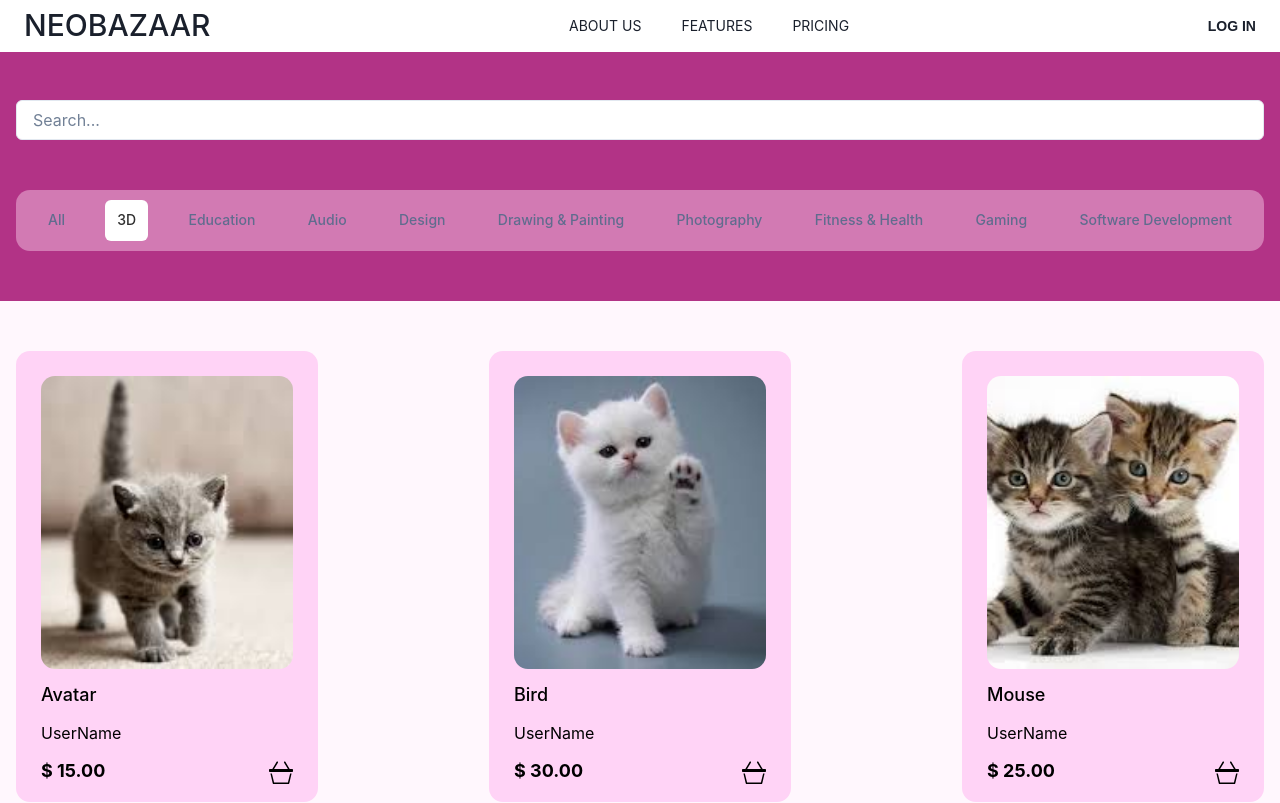
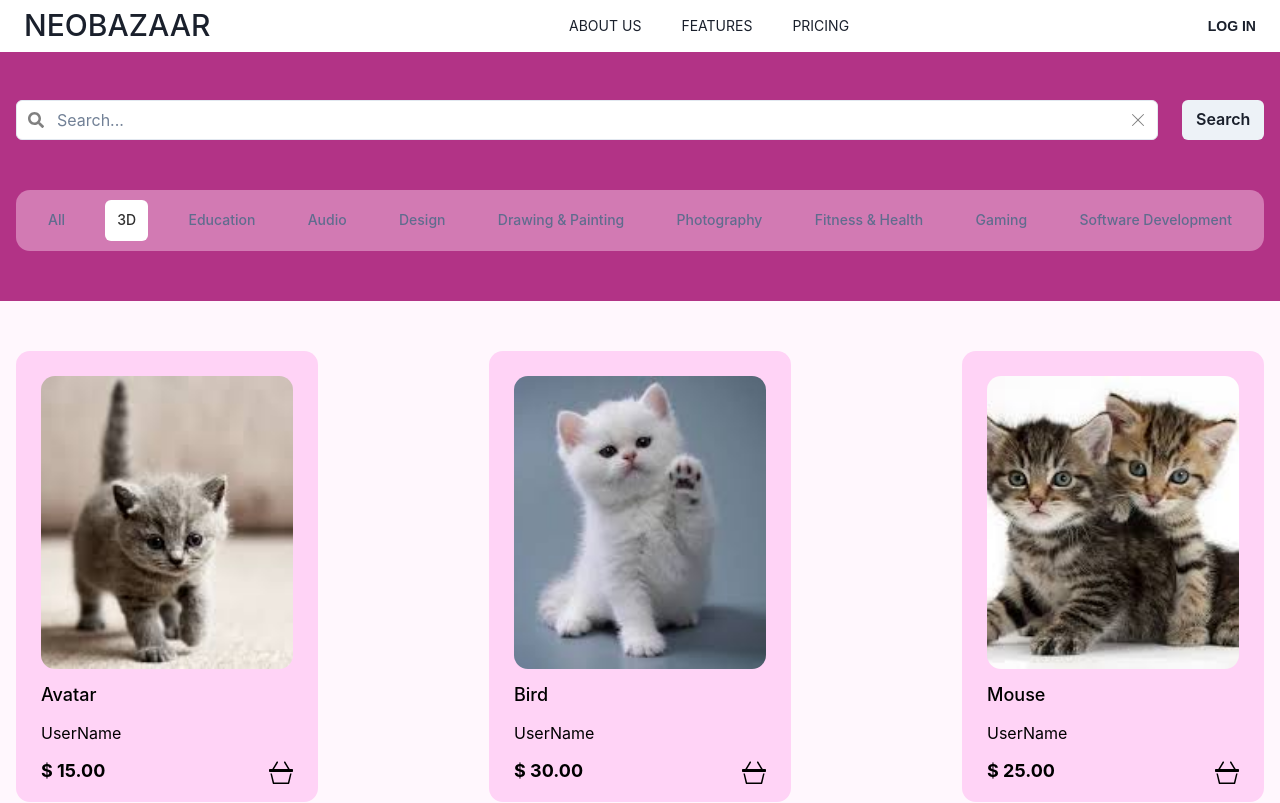
Before and after one commit to lada000/DigitalBazaar, a React (Create React App) app: page /3D in a window 1280 px wide. Shown: the top 803 px of the page. Built offline with nearby package versions, Linux system fonts and the light colour scheme.

Commit message:
Add Search

```diff
--- a/src/pages/CardList/_categoryFilter.jsx
+++ b/src/pages/CardList/_categoryFilter.jsx
@@ -1,21 +1,23 @@
-import React, { useState, useEffect } from 'react';
+import React, { useState, useEffect, useCallback } from 'react';
 import { Box, Button, Container } from "@chakra-ui/react";
-import { Link as ReactRouterLink, useLocation, useParams } from "react-router-dom";
+import { Link as ReactRouterLink, useLocation, useParams, useNavigate   } from "react-router-dom";
 
 
 
 const CategoryFilter = () => {
   const location = useLocation();
+  const navigate = useNavigate();
   const [selectedCategory, setSelectedCategory] = useState('All');
 
   useEffect(() => {
-     const pathCategory = location.pathname.split('/')[1];
-     setSelectedCategory(pathCategory || 'All');
+      const pathCategory = location.pathname.split('/')[1];
+      setSelectedCategory(pathCategory || 'All');
   }, [location]);
 
-  const handleCategoryClick = (category) => {
-     setSelectedCategory(category);
-  };
+  const handleCategoryClick = useCallback((category) => {
+    navigate(`/${category}`);
+   }, [navigate]);
+
 
  const ButtonStyle = (category) => ({
     color: selectedCategory === category ? '#2F2F2F' : '#606C8E',
@@ -45,28 +47,28 @@ const CategoryFilter = () => {
 };
 
 const backgroundColor = sectionFilterAndSearchBackgrounds[category] || "#ffffff";
-
-
-
  return (
     <Box as="section" className="AllCategories" padding='25px 0 50px'>
       <Container maxW="8xl" padding='0px'>
-        <Box display="flex" justifyContent="space-between" bg={backgroundColor} borderRadius="14px" padding="10px">
-        <ReactRouterLink to="/All"><Button sx={ButtonStyle('All')} onClick={() => handleCategoryClick('All')}>All</Button></ReactRouterLink>
-          <ReactRouterLink to="/3D"> <Button sx={ButtonStyle('3D')} onClick={() => handleCategoryClick('3D')}>3D</Button></ReactRouterLink>
-          <ReactRouterLink to="/Education"> <Button sx={ButtonStyle('Education')} onClick={() => handleCategoryClick('Education')}>Education</Button></ReactRouterLink>
-          <ReactRouterLink to="/Audio"> <Button sx={ButtonStyle('Audio')} onClick={() => handleCategoryClick('Audio')}>Audio</Button></ReactRouterLink>
-          <ReactRouterLink to="/Design"> <Button sx={ButtonStyle('Design')} onClick={() => handleCategoryClick('Design')}>Design</Button></ReactRouterLink>
-          <ReactRouterLink to="/Drawing-&-Painting"> <Button sx={ButtonStyle('Drawing-&-Painting')} onClick={() => handleCategoryClick('Drawing-&-Painting')}>Drawing & Painting</Button></ReactRouterLink>
-          <ReactRouterLink to="/Photography"> <Button sx={ButtonStyle('Photography')} onClick={() => handleCategoryClick('Photography')}>Photography</Button></ReactRouterLink>
-          <ReactRouterLink to="/Fitness-&-Health"> <Button sx={ButtonStyle('Fitness-&-Health')} onClick={() => handleCategoryClick('Fitness-&-Health')}>Fitness & Health</Button></ReactRouterLink>
-          <ReactRouterLink to="/Gaming"> <Button sx={ButtonStyle('Gaming')} onClick={() => handleCategoryClick('Games')}>Gaming</Button></ReactRouterLink>
-          <ReactRouterLink to="/Software-&-Development"> <Button sx={ButtonStyle('Software-&-Development')} onClick={() => handleCategoryClick('Software-&-Development')}>Software Development</Button></ReactRouterLink>
+      <Box display="flex" justifyContent="space-between" bg={backgroundColor} borderRadius="14px" padding="10px">
+          <Button sx={ButtonStyle('All')} onClick={() => handleCategoryClick('All')}>All</Button>
+          <Button sx={ButtonStyle('3D')} onClick={() => handleCategoryClick('3D')}>3D</Button>
+          <Button sx={ButtonStyle('Education')} onClick={() => handleCategoryClick('Education')}>Education</Button>
+          <Button sx={ButtonStyle('Audio')} onClick={() => handleCategoryClick('Audio')}>Audio</Button>
+          <Button sx={ButtonStyle('Design')} onClick={() => handleCategoryClick('Design')}>Design</Button>
+          <Button sx={ButtonStyle('Drawing-&-Painting')} onClick={() => handleCategoryClick('Drawing-&-Painting')}>Drawing & Painting</Button>
+          <Button sx={ButtonStyle('Photography')} onClick={() => handleCategoryClick('Photography')}>Photography</Button>
+          <Button sx={ButtonStyle('Fitness-&-Health')} onClick={() => handleCategoryClick('Fitness-&-Health')}>Fitness & Health</Button>
+          <Button sx={ButtonStyle('Gaming')} onClick={() => handleCategoryClick('Gaming')}>Gaming</Button>
+          <Button sx={ButtonStyle('Software-&-Development')} onClick={() => handleCategoryClick('Software-&-Development')}>Software Development</Button>
         </Box>
       </Container>
     </Box>
  );
 };
 
+const MemoizedCategoryFilter = React.memo(CategoryFilter);
 
-export default CategoryFilter;
+
+
+export default MemoizedCategoryFilter;
--- a/src/pages/CardList/_productCard.jsx
+++ b/src/pages/CardList/_productCard.jsx
@@ -1,5 +1,5 @@
 import React from "react";
-import { Container, Box, Center, Link, Text } from "@chakra-ui/react";
+import { Box, Image, Text } from "@chakra-ui/react";
 import { BsBasket3 } from "react-icons/bs";
 
 
@@ -30,7 +30,7 @@ const ProductCard = ({ product }) => {
       borderRadius='14px'
       p='25px'
       color='#000'>
-      <img
+      <Image
         src={photo}
         alt={name}
         width='100%'
--- a/src/pages/CardList/_search.jsx
+++ b/src/pages/CardList/_search.jsx
@@ -1,25 +1,52 @@
-import React, { useState } from 'react';
-import { Box, Input, InputRightElement, IconButton } from '@chakra-ui/react';
-import { SearchIcon, CloseIcon } from '@chakra-ui/icons';
+import React, { useState } from "react";
+import {
+  Box,
+  Input,
+  InputRightElement,
+  InputLeftElement,
+  Button,
+  InputGroup,
+} from "@chakra-ui/react";
+import { FaSearch } from "react-icons/fa";
+import { BsXLg } from "react-icons/bs";
 
+const Search = ({ onSearch }) => {
+  const [searchQuery, setSearchQuery] = useState("");
 
-const Search = ({ products }) => {
+  const handleSearch = (event) => {
+    if (event.key === "Enter" || event.type === "click") {
+      event.preventDefault();
+      onSearch(searchQuery);
+    }
+  };
+
+  const handleClear = () => {
+    setSearchQuery("");
+    onSearch("");
+  };
 
   return (
-    <Box       padding='50px 0 25px'
-    >
-      <Input
-      bg='white'
-        placeholder="Search..."
-        rightElement={
-          <InputRightElement>
-            <IconButton
-              aria-label="Clear search"
-              icon={<CloseIcon />}
-            />
-          </InputRightElement>
-        }
-      />
+    <Box padding='50px 0 25px' display='flex' gap={6}>
+      <InputGroup position='relative'>
+        <InputLeftElement
+          pointerEvents='none'
+          children={<FaSearch color='gray' />}
+        />
+        <Input
+          type='text'
+          bg='white'
+          placeholder='Search...'
+          value={searchQuery}
+          onChange={(e) => setSearchQuery(e.target.value)}
+          onKeyDown={handleSearch}
+        />
+        <InputRightElement
+          cursor='pointer'
+          children={<BsXLg color='gray' />}
+          onClick={handleClear}
+        />
+      </InputGroup>
+      <Button onClick={handleSearch}>Search</Button>
     </Box>
   );
 };
--- a/src/pages/CardList/productCatalog.jsx
+++ b/src/pages/CardList/productCatalog.jsx
@@ -1,12 +1,12 @@
-import React from "react";
+import React, { useState, useEffect } from 'react';
 import Header from "../../components/Header";
-import { Container, Box, Text, Link as ChakraLink } from "@chakra-ui/react";
-import { useLocation } from "react-router-dom";
+import { Container, Box } from "@chakra-ui/react";
 import { useParams } from "react-router-dom";
 import ProductCard from "./_productCard";
-import CategoryFilter from "./_categoryFilter";
+import MemoizedCategoryFilter from "./_categoryFilter";
 import Search from "./_search";
 import products from "./_products";
+
 
 const categoryFilterBackgrounds = {
   "3D": "#B23386",
@@ -33,8 +33,6 @@ const categoryBackgrounds = {
   "Software-&-Development": "#F8F7F7",
 };
 
-
-
 function ProductList({ products, backgroundColor }) {
   return (
     <Box
@@ -51,15 +49,40 @@ function ProductList({ products, backgroundColor }) {
   );
 }
 
+
+
 const ProductCatalog = () => {
-  const { category } = useParams();
-  let filteredProducts = products;
+    const { category } = useParams();
+    const [filteredProducts, setFilteredProducts] = useState(products);
+    const [searchResults, setSearchResults] = useState([]);
+    const [isSearchActive, setIsSearchActive] = useState(false);
 
- if (category && category !== 'All') {
-    filteredProducts = products.filter(
-      (product) => product.category === category,
+    useEffect(() => {
+       if (category && category !== 'All') {
+         setFilteredProducts(products.filter((product) => product.category === category));
+       } else {
+         setFilteredProducts(products);
+       }
+       setSearchResults([]);
+       setIsSearchActive(false);
+    }, [category, products]);
+
+    const handleSearch = (query) => {
+       const results = filteredProducts.filter((product) => product.name.toLowerCase().includes(query.toLowerCase()));
+       setSearchResults(results);
+       setIsSearchActive(true);
+    };
+
+   function NoResults() {
+    return (
+       <div>
+         <p>
+           No products found.
+         </p>
+       </div>
     );
- }
+   }
+
 
   const backgroundColor = categoryBackgrounds[category] || "#ffffff";
   const filterBackgrounds = categoryFilterBackgrounds[category] || "#ffffff";
@@ -69,15 +92,22 @@ const ProductCatalog = () => {
       <Box bg={filterBackgrounds} marginTop='50px' maxH='270px'>
         <Container maxW='8xl'>
           <Box>
-          <Search products={filteredProducts} />
-          <CategoryFilter/>
+          <Search onSearch={handleSearch} />
+          <MemoizedCategoryFilter/>
           </Box>
         </Container>
       </Box>
       <Container maxW='8xl'>
         <Box as="section" className="productList" margin="50px 0">
-        <ProductList products={filteredProducts} />
-        </Box>
+        {isSearchActive ? (
+            searchResults.length > 0 ? (
+              <ProductList products={searchResults} />
+            ) : (
+              <NoResults />
+            )
+          ) : (
+            <ProductList products={filteredProducts} />
+          )}   </Box>
       </Container>
     </Box>
   );
--- a/src/routes/routers.jsx
+++ b/src/routes/routers.jsx
@@ -8,6 +8,7 @@ import { useLocation } from "react-router-dom";
 import SignUp from "../pages/signUp";
 import ProductCatalog from "../pages/CardList/productCatalog";
 import CategoryFilter from "../pages/CardList/_categoryFilter";
+
 
 const ScrollToTop = () => {
   const { pathname } = useLocation();
```
